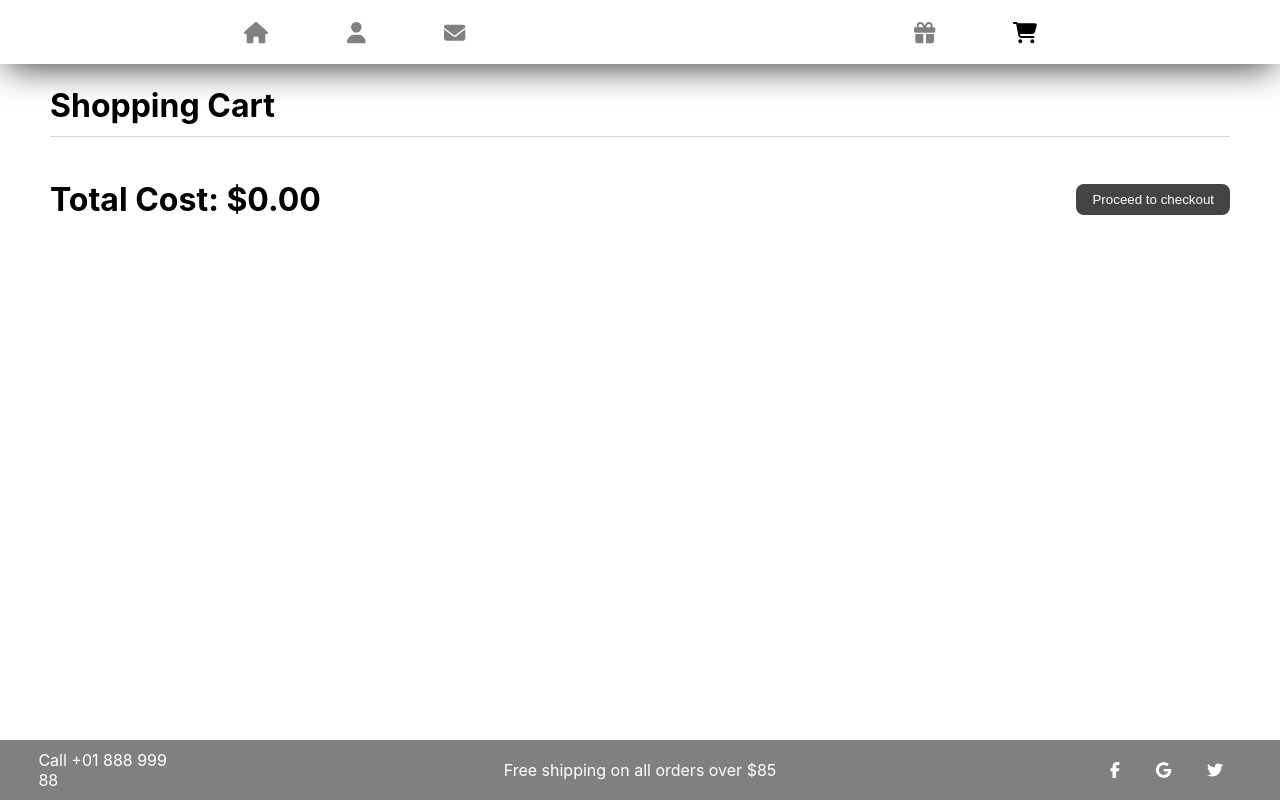
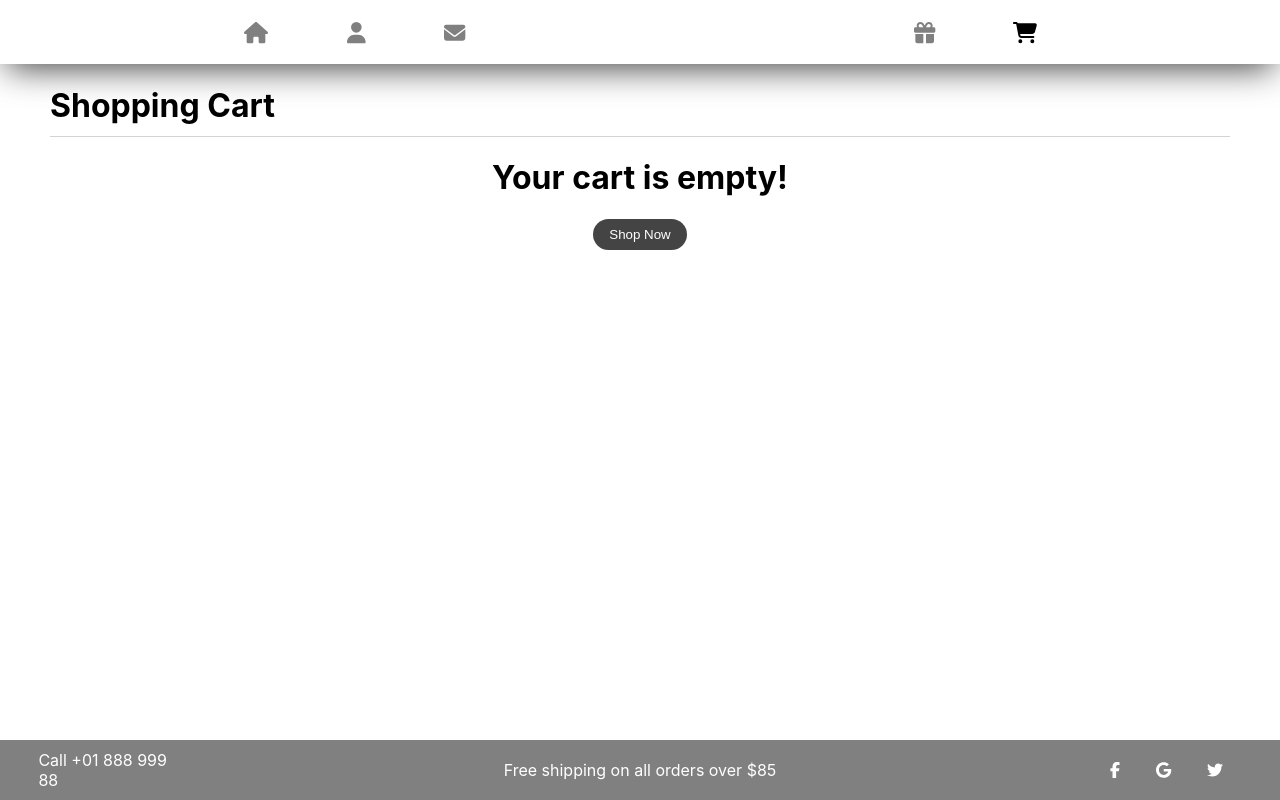
Before and after one commit to HaydenBurkerDP/react-capstone, a React (Create React App) app: page /cart in a window 1280 px wide. Built offline with nearby package versions, Linux system fonts and the light colour scheme.

Commit message:
added cart button in product page and shop now button when shopping list is empty, adjusted styles

```diff
--- a/src/components/pages/Cart.js
+++ b/src/components/pages/Cart.js
@@ -6,6 +6,8 @@ import {
   removeFromCart,
   saveShoppingCart,
 } from "../util/shoppingCart";
+import { Link } from "react-router-dom";
+
 import CartCard from "../CartCard";
 
 export default function Cart() {
@@ -36,6 +38,21 @@ export default function Cart() {
     });
   }
 
+  if (shoppingCart.length === 0) {
+    return (
+      <div className="cart-container">
+        <h1 className="title">Shopping Cart</h1>
+        <div className="empty-cart-message">
+          <h1>Your cart is empty!</h1>
+
+          <Link to="/products">
+            <button className="shop-now-btn">Shop Now</button>
+          </Link>
+        </div>
+      </div>
+    );
+  }
+
   return (
     <div className="cart-container">
       <h1 className="title">Shopping Cart</h1>
--- a/src/components/pages/Product.js
+++ b/src/components/pages/Product.js
@@ -5,6 +5,8 @@ import {
   faStar,
 } from "@fortawesome/free-solid-svg-icons";
 import { useEffect, useState } from "react";
+
+import { addToCart } from "../util/shoppingCart";
 
 export default function Product(props) {
   const [product, setProduct] = useState({});
@@ -63,6 +65,9 @@ export default function Product(props) {
           </div>
           <p>{product.rating?.count} ratings</p>
         </div>
+        <button className="cart-btn" onClick={() => addToCart(product)}>
+          Add to Cart
+        </button>
       </div>
     </div>
   );
--- a/src/styles/pages/cart.scss
+++ b/src/styles/pages/cart.scss
@@ -1,9 +1,28 @@
 .cart-container {
   margin: 0px 50px;
+  height: 100%;
 
   .title {
     padding-bottom: 0.7rem;
     border-bottom: 1px solid lightgray;
+  }
+
+  .empty-cart-message {
+    text-align: center;
+
+    .shop-now-btn {
+      border: none;
+      padding: 0.5rem 1rem;
+      border-radius: 1rem;
+      transition: 0.5s;
+      background-color: #444444;
+      color: white;
+
+      &:hover {
+        background-color: green;
+        cursor: pointer;
+      }
+    }
   }
 
   .cart-list-wrapper {
@@ -17,6 +36,7 @@
     display: flex;
     justify-content: space-between;
     align-items: center;
+    margin-top: auto;
 
     .checkout-btn {
       padding: 0.5rem 1rem;
--- a/src/styles/pages/contact.scss
+++ b/src/styles/pages/contact.scss
@@ -17,6 +17,7 @@
     display: flex;
     flex-direction: column;
     width: 500px;
+    max-width: 80vw;
     height: 60%;
     padding: 0px 20px 20px 20px;
     margin: 40px 0px;
--- a/src/styles/pages/home.scss
+++ b/src/styles/pages/home.scss
@@ -5,6 +5,7 @@
     display: flex;
     justify-content: space-between;
     margin: 1.5% 10%;
+    min-width: 650px;
 
     .logo {
       display: flex;
@@ -39,8 +40,8 @@
         .icon {
           color: green;
           font-size: 20pt;
+          transition: 0.3s;
 
-          transition: 0.3s;
           &:hover {
             font-size: 24pt;
           }
@@ -63,8 +64,10 @@
     @include dark-gradient;
 
     .product-image {
-      width: 777px;
-      height: 650px;
+      width: 600px;
+      height: 550px;
+      padding: 0px 50px;
+      max-width: 80vw;
     }
 
     .context-wrapper {
@@ -72,7 +75,7 @@
       flex-direction: column;
       justify-content: center;
       align-items: center;
-      width: 800px;
+      width: 700px;
       margin: 50px 0px;
 
       .upper-text-container {
@@ -135,7 +138,7 @@
       display: flex;
       justify-content: space-around;
       align-items: center;
-      width: 390px;
+      width: 350px;
 
       .inner-product-content-wrapper {
         display: flex;
--- a/src/styles/pages/product.scss
+++ b/src/styles/pages/product.scss
@@ -41,6 +41,7 @@
     .product-price {
       font-size: 20pt;
       font-weight: bold;
+      margin-bottom: 0;
     }
 
     .rating-wrapper {
@@ -49,7 +50,6 @@
 
       p {
         font-size: 14pt;
-        margin: 0;
       }
 
       .star-rating {
@@ -62,5 +62,20 @@
         }
       }
     }
+
+    .cart-btn {
+      padding: 0.5rem 1rem;
+      border: none;
+      border-radius: 0.5rem;
+      background-color: lightgray;
+
+      transition: 0.5s;
+
+      &:hover {
+        background-color: green;
+        color: white;
+        cursor: pointer;
+      }
+    }
   }
 }
```
